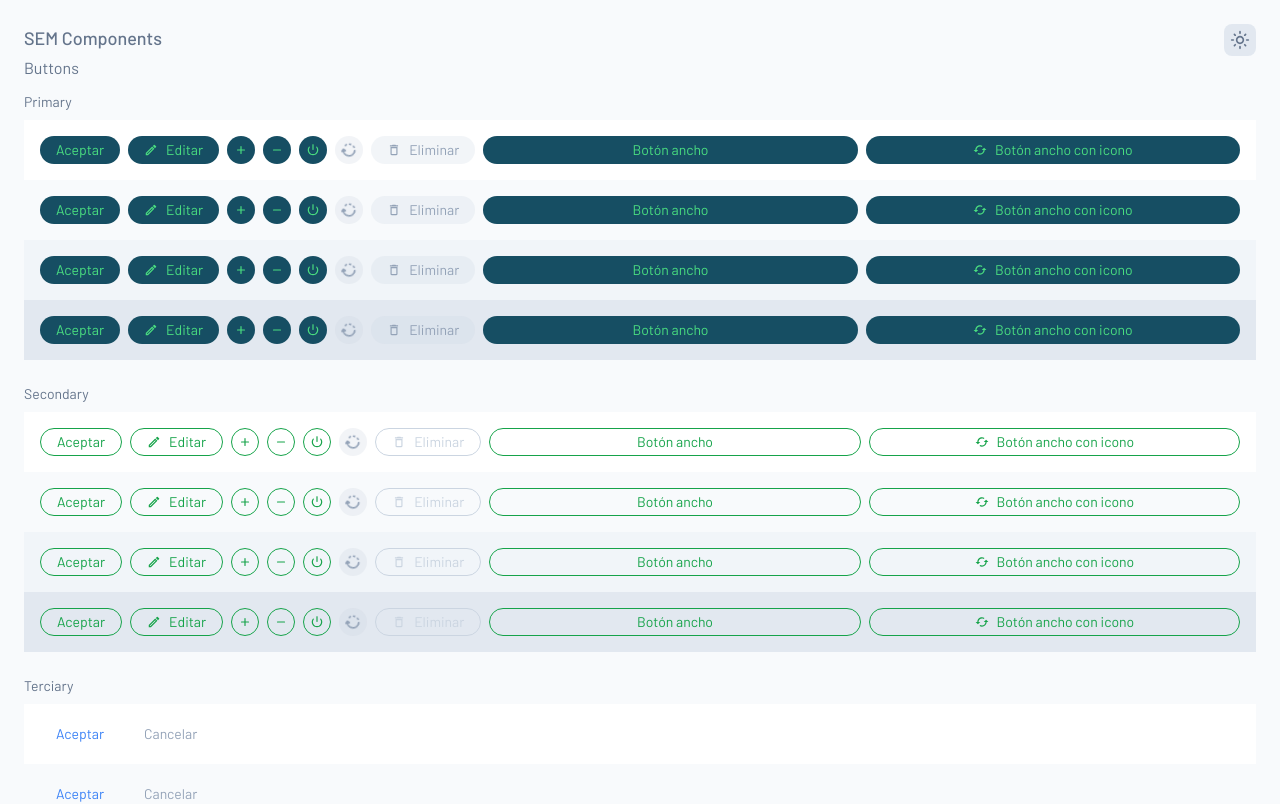
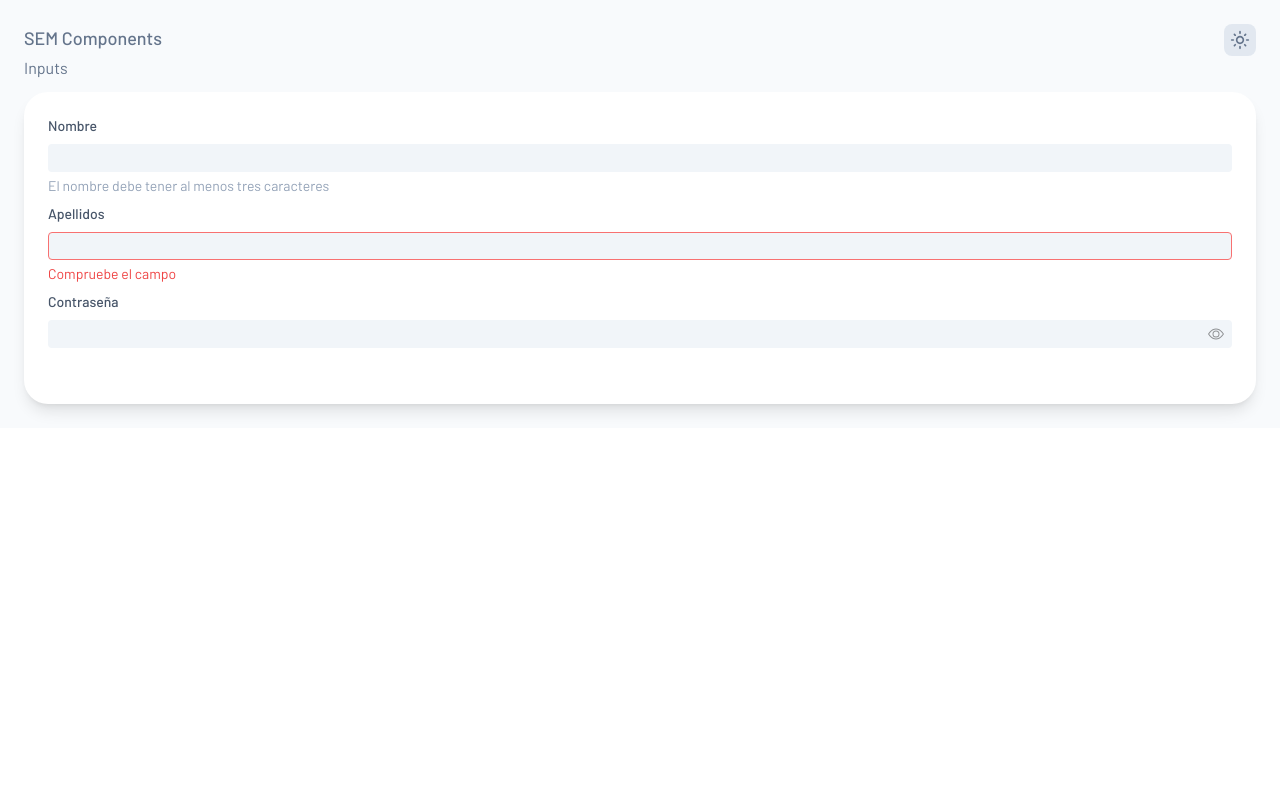
Before and after one commit to salegrebxmart/sem-design-system, a React (Vite) app: page / in a window 1280 px wide. Shown: the top 804 px of the page. Built offline with nearby package versions, Linux system fonts and the light colour scheme.

Commit message:
Set Input text & password

```diff
--- a/src/App.tsx
+++ b/src/App.tsx
@@ -1,19 +1,19 @@
 import './App.css';
 import ThemeButton from './components/atoms/ThemeButton';
-import Buttons from './pages/Buttons.page';
-import Cards from './pages/Cards.page';
+import { Buttons, Cards, Inputs } from './pages';
 
 function App() {
   return (
     <>
-      <main className=' bg-slate-50 dark:bg-cyan-900'>
+      <main className=' bg-slate-50 dark:bg-cyan-900 h-full'>
         <div className='w-full max-w-[1536px] m-auto p-6'>
           <header className='w-full flex justify-between'>
             <h1 className='text-lg text-slate-500 dark:text-slate-300 font-medium'>SEM Components</h1>
             <ThemeButton />
           </header>
-          <Buttons />
-          <Cards />
+          {/* <Buttons /> */}
+          {/* <Cards /> */}
+          <Inputs />
         </div>
       </main>
     </>
--- a/src/components/atoms/Card/Card.component.tsx
+++ b/src/components/atoms/Card/Card.component.tsx
@@ -6,7 +6,7 @@ export enum Color {
 
 interface CardProps {
   color?: Color;
-  children: string | JSX.Element;
+  children: JSX.Element | JSX.Element[] | string;
 }
 
 const Card: FC<CardProps> = ({ color = Color.White, children }) => {
--- /dev/null
+++ b/src/components/atoms/Icons/IconEye.component.tsx
@@ -0,0 +1,12 @@
+import { SVGProps } from 'react';
+
+export default function IconEye(props: SVGProps<SVGSVGElement>) {
+  return (
+    <svg xmlns='http://www.w3.org/2000/svg' width='1em' height='1em' viewBox='0 0 16 16' {...props}>
+      <g fill='currentColor'>
+        <path d='M16 8s-3-5.5-8-5.5S0 8 0 8s3 5.5 8 5.5S16 8 16 8zM1.173 8a13.133 13.133 0 0 1 1.66-2.043C4.12 4.668 5.88 3.5 8 3.5c2.12 0 3.879 1.168 5.168 2.457A13.133 13.133 0 0 1 14.828 8c-.058.087-.122.183-.195.288c-.335.48-.83 1.12-1.465 1.755C11.879 11.332 10.119 12.5 8 12.5c-2.12 0-3.879-1.168-5.168-2.457A13.134 13.134 0 0 1 1.172 8z' />
+        <path d='M8 5.5a2.5 2.5 0 1 0 0 5a2.5 2.5 0 0 0 0-5zM4.5 8a3.5 3.5 0 1 1 7 0a3.5 3.5 0 0 1-7 0z' />
+      </g>
+    </svg>
+  );
+}
--- /dev/null
+++ b/src/components/atoms/Icons/IconEyeSlash.component.tsx
@@ -0,0 +1,13 @@
+import { SVGProps } from 'react';
+
+export default function IconEyeSlash(props: SVGProps<SVGSVGElement>) {
+  return (
+    <svg xmlns='http://www.w3.org/2000/svg' width='1em' height='1em' viewBox='0 0 16 16' {...props}>
+      <g fill='currentColor'>
+        <path d='M13.359 11.238C15.06 9.72 16 8 16 8s-3-5.5-8-5.5a7.028 7.028 0 0 0-2.79.588l.77.771A5.944 5.944 0 0 1 8 3.5c2.12 0 3.879 1.168 5.168 2.457A13.134 13.134 0 0 1 14.828 8c-.058.087-.122.183-.195.288c-.335.48-.83 1.12-1.465 1.755c-.165.165-.337.328-.517.486l.708.709z' />
+        <path d='M11.297 9.176a3.5 3.5 0 0 0-4.474-4.474l.823.823a2.5 2.5 0 0 1 2.829 2.829l.822.822zm-2.943 1.299l.822.822a3.5 3.5 0 0 1-4.474-4.474l.823.823a2.5 2.5 0 0 0 2.829 2.829z' />
+        <path d='M3.35 5.47c-.18.16-.353.322-.518.487A13.134 13.134 0 0 0 1.172 8l.195.288c.335.48.83 1.12 1.465 1.755C4.121 11.332 5.881 12.5 8 12.5c.716 0 1.39-.133 2.02-.36l.77.772A7.029 7.029 0 0 1 8 13.5C3 13.5 0 8 0 8s.939-1.721 2.641-3.238l.708.709zm10.296 8.884l-12-12l.708-.708l12 12l-.708.708z' />
+      </g>
+    </svg>
+  );
+}
--- a/src/components/atoms/Icons/index.ts
+++ b/src/components/atoms/Icons/index.ts
@@ -10,3 +10,5 @@ export { default as IconPower } from './IconPower.component';
 export { default as IconHelp } from './IconHelp.component';
 export { default as IconNotification } from './IconNotification.component';
 export { default as IconCalendar } from './IconCalendar.component';
+export { default as IconEye } from './IconEye.component';
+export { default as IconEyeSlash } from './IconEyeSlash.component';
--- /dev/null
+++ b/src/components/atoms/Input/Input.component.tsx
@@ -0,0 +1,64 @@
+import { FC, useState } from 'react';
+import { IconEye, IconEyeSlash } from '../Icons';
+interface InputProps {
+  label: string;
+  type?: 'text' | 'password';
+  helperText?: string;
+  errorText?: string;
+  onInputChange?: (value: string) => void;
+  onBlur?: () => void;
+  help?: boolean;
+  error?: boolean;
+}
+
+const Input: FC<InputProps> = ({ label, type = 'text', helperText, errorText, onInputChange, onBlur, error = false, help = false }) => {
+  const [value, setValue] = useState('');
+  const [inputType, setInputType] = useState(type);
+  const [passwordIsVisible, setPasswordIsVisible] = useState(false);
+
+  const handleChange = (event: React.ChangeEvent<HTMLInputElement>) => {
+    setValue(event.target.value);
+    if (!!onInputChange) {
+      onInputChange(value);
+    }
+  };
+
+  const handlePasswordClick = () => {
+    if (inputType === 'password') {
+      setPasswordIsVisible(true);
+      setInputType('text');
+    }
+    if (inputType === 'text') {
+      setPasswordIsVisible(false);
+      setInputType('password');
+    }
+  };
+
+  const textStyle = 'text-base sm:text-sm p-2';
+  const passwordStyle = !passwordIsVisible ? 'text-xl pb-1 pl-2 tracking-wider' : 'text-base sm:text-sm p-2';
+  const inputStyle =
+    'w-full h-9 sm:h-7 rounded text-slate-500 bg-slate-100 dark:bg-slate-900 dark:text-slate-300 mb-8' +
+    ' ' +
+    (type === 'password' ? passwordStyle : textStyle) +
+    ' ' +
+    (error && 'border border-red-400');
+  return (
+    <>
+      <div className='relative flex flex-col w-full'>
+        <label className='text-sm font-medium text-slate-600 mb-2 dark:text-slate-300'>{label}</label>
+        <div className='relative flex flex-row-reverse'>
+          {type === 'password' && (
+            <button onClick={handlePasswordClick} className='absolute py-2.5 sm:py-1.5 pr-2 opacity-40 hover:opacity-100'>
+              {passwordIsVisible ? <IconEyeSlash /> : <IconEye />}
+            </button>
+          )}
+          <input id='test' className={inputStyle} type={inputType} value={value} onChange={handleChange} onBlur={onBlur}></input>
+        </div>
+        {!error && help && <span className='absolute bottom-0 text-sm text-slate-400 mb-2'>{helperText ? helperText : ''}</span>}
+        {error && <span className='absolute bottom-0 text-sm text-red-500 mb-2'>{errorText ? errorText : 'Compruebe el campo'}</span>}
+      </div>
+    </>
+  );
+};
+
+export default Input;
--- /dev/null
+++ b/src/components/atoms/Input/index.ts
@@ -0,0 +1 @@
+export { default } from './Input.component';
--- a/src/pages/Cards.page.tsx
+++ b/src/pages/Cards.page.tsx
@@ -1,5 +1,4 @@
 import Card from '../components/atoms/Card';
-import ThemeButton from '../components/atoms/ThemeButton';
 import CardGrid from '../layout';
 
 function Cards() {
--- /dev/null
+++ b/src/pages/Inputs.page.tsx
@@ -0,0 +1,17 @@
+import Card from '../components/atoms/Card';
+import Input from '../components/atoms/Input';
+
+function Inputs() {
+  return (
+    <section>
+      <h2 className='text-base text-slate-500 dark:text-slate-300 mb-3'>Inputs</h2>
+      <Card>
+        <Input label='Nombre' help helperText='El nombre debe tener al menos tres caracteres' errorText='El nombre debe tener al menos tres caracteres.' />
+        <Input label='Apellidos' error />
+        <Input label='Contraseña' type='password' />
+      </Card>
+    </section>
+  );
+}
+
+export default Inputs;
--- /dev/null
+++ b/src/pages/index.ts
@@ -0,0 +1,3 @@
+export { default as Buttons } from './Buttons.page';
+export { default as Inputs } from './Inputs.page';
+export { default as Cards } from './Cards.page';
```
